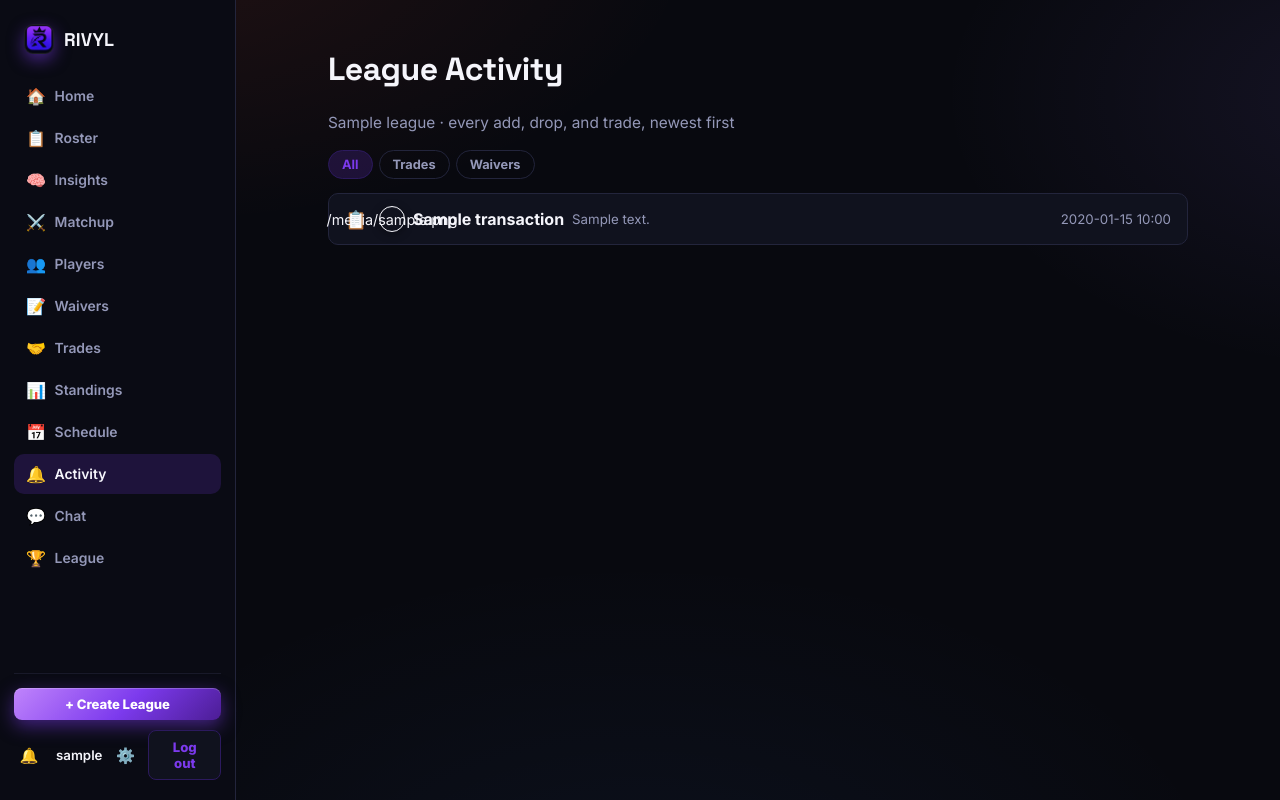
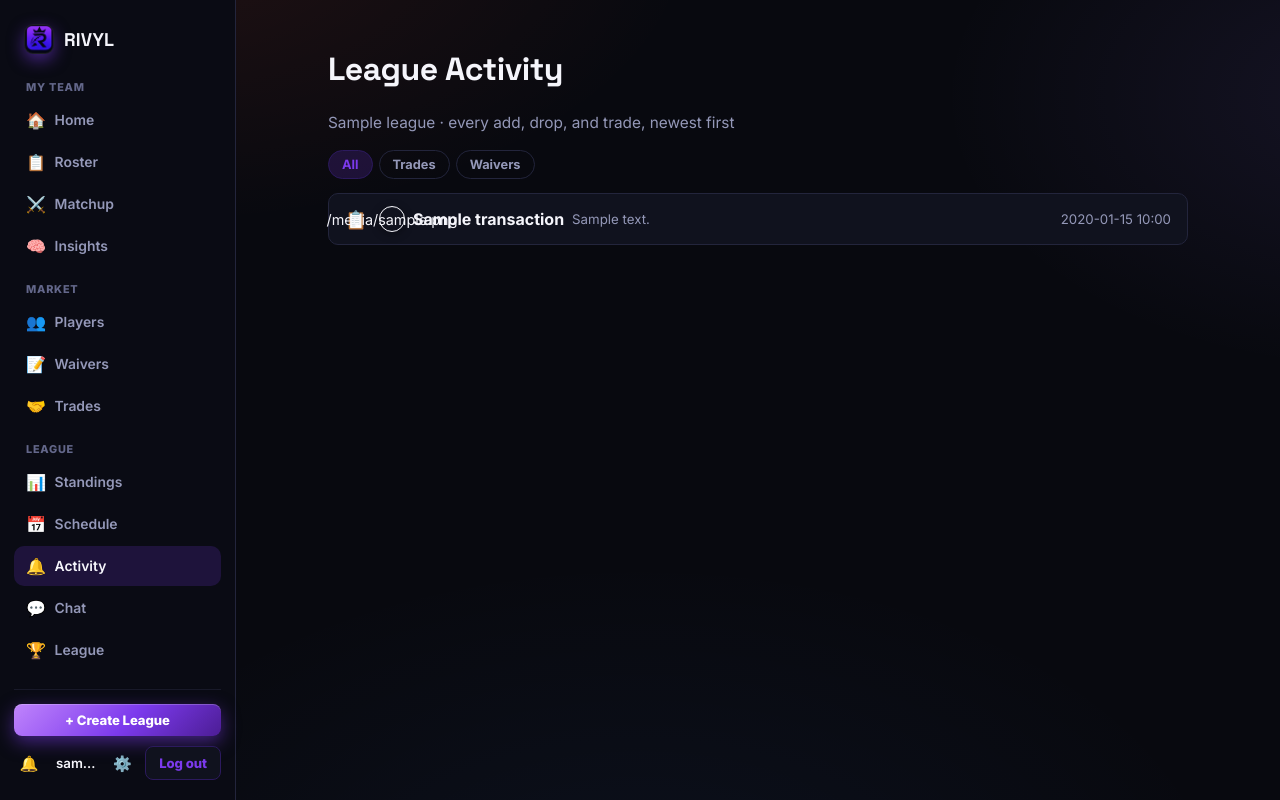
Before and after one commit to cmohalloran11-cell/rivyl, a Flask app: page /leagues/1/activity in a window 1280 px wide. Run offline with Flask 3, Linux system fonts and the light colour scheme; the visitor is signed in with stand-in values (Sample User, id 1); a database or web service that is not in the repository returns one stand-in record (values such as "Sample title"); data that the repository does not hold is empty; some libraries are stand-ins or nearby versions.

Commit message:
Group sidebar nav into My Team / Market / League; fix table overflow busting page width
- _macros.html: league_tabs() now inserts group labels before each cluster
  (My Team: Home/Roster/Matchup/Insights, Market: Players/Waivers/Trades,
  League: Standings/Schedule/Activity/Chat/League) so the 11-item flat list
  reads as three short groups instead of one long one. Desktop-only -- CSS
  hides the labels on the mobile bottom bar.
- style.css: base .teams-table rule now sets display:block (not just
  overflow-x:auto) -- overflow-x is a no-op on a display:table box in every
  engine, so the unwrapped Standings-preview table on league_home was
  silently rendering past its container and pushing the whole page into
  horizontal scroll. Traced live: computed overflowX read back "visible"
  even with overflow-x:auto set, until display:block was added -- the same
  fix the mobile-only override already relied on, just applied at every
  width instead of only under that media query.
- .sidebar-account/.topbar-username: constrain the username to its row
  (min-width:0, ellipsis) so a long username can't push the sidebar footer
  wider than its column.
- .invite-row: flex-wrap + min-width:0 so a long invite URL wraps instead
  of stretching its card.

Verified live against a throwaway 10-team test league (created + fully
deleted afterward) at desktop and mobile widths: no page-level horizontal
scroll, group labels render on desktop and are hidden on the mobile
strip, table scrolls internally instead of blowing out the page.

Co-Authored-By: Claude Sonnet 5 <noreply@anthropic.com>

```diff
--- a/static/style.css
+++ b/static/style.css
@@ -181,8 +181,10 @@ button, .btn, .btn-small, input, select {
   align-items: center;
   justify-content: space-between;
   gap: 8px;
+  min-width: 0;
 }
 .sidebar-account form { display: contents; }
+.sidebar-account .btn { flex-shrink: 0; }
 
 .notif-bell {
   position: relative;
@@ -218,6 +220,15 @@ button, .btn, .btn-small, input, select {
   font-size: 0.83rem;
   font-weight: 600;
   padding-left: 4px;
+  /* A long username was overflowing the sidebar-account row (and dragging
+     the whole page into horizontal scroll with it) since flex children
+     default to a min-width that's their own content size -- confirmed
+     live. Truncates instead of pushing its siblings out of the sidebar. */
+  flex: 1 1 auto;
+  min-width: 0;
+  overflow: hidden;
+  text-overflow: ellipsis;
+  white-space: nowrap;
 }
 
 /* ---- League nav (desktop sidebar list / mobile bottom bar) ---- */
@@ -259,6 +270,20 @@ button, .btn, .btn-small, input, select {
   border-radius: 0 3px 3px 0;
   background: var(--accent-gradient);
 }
+
+/* Splits the sidebar's 11 links into three short, scannable groups instead
+   of one long undifferentiated list -- hidden on the mobile horizontal
+   strip (see the max-width:760px override), where it would just eat scroll
+   space without the same benefit a vertical list gets from it. */
+.league-tab-group-label {
+  font-size: 0.68rem;
+  font-weight: 800;
+  text-transform: uppercase;
+  letter-spacing: 0.07em;
+  color: var(--text-faint);
+  padding: 14px 12px 4px;
+}
+.league-tab-group-label:first-child { padding-top: 4px; }
 
 @media (max-width: 760px) {
   .app-shell { flex-direction: column; }
@@ -304,6 +329,7 @@ button, .btn, .btn-small, input, select {
     z-index: 45;
   }
   .league-tabs::-webkit-scrollbar { display: none; }
+  .league-tab-group-label { display: none; }
   .league-tab {
     flex-direction: column;
     gap: 2px;
@@ -317,15 +343,13 @@ button, .btn, .btn-small, input, select {
   .league-tab-icon { font-size: 1.1rem; }
   body { padding-bottom: 70px; }
 
-  /* Fallback for any .teams-table not already sitting inside a
-     .table-scroll/.player-table-wrap container -- auto-layout tables grow
-     past width:100% when content demands it, so the table itself can just
-     host the horizontal scrollbar directly instead of forcing the page
-     body to pan sideways. !important on overflow-x only: the base
-     .teams-table rule below this media query in the cascade sets the
-     shorthand overflow:hidden (to clip rounded corners), which would
-     otherwise win on source order alone and silently defeat this. */
-  .teams-table { display: block; overflow-x: auto !important; -webkit-overflow-scrolling: touch; max-width: 100%; }
+  /* The base .teams-table rule (below this media query in the cascade)
+     already sets display:block + overflow-x:auto at every width -- this
+     mobile-only layer just adds momentum scrolling and re-asserts
+     overflow-x with !important so a plain (non-card-reflowed) table hosts
+     a touch-friendly scroll strip rather than the default table layout's
+     own scroll affordance. */
+  .teams-table { overflow-x: auto !important; -webkit-overflow-scrolling: touch; }
 
   /* The draft board's player list is the one table people reported not
      being able to use on a phone: reaching the Draft button meant scrolling
@@ -893,7 +917,27 @@ input:focus, select:focus, textarea:focus {
   background: var(--bg-elevated);
   border: 1px solid var(--border);
   border-radius: var(--radius-lg);
-  overflow: hidden;
+  /* auto, not hidden -- a table with more columns than fit (a Standings
+     preview card is the one place this was caught live: not every page
+     wraps its table in .player-table-wrap, and overflow:hidden on a table
+     doesn't shrink its intrinsic content width, it just lets the table
+     render wider than its container while clipping nothing, pushing the
+     whole page into horizontal scroll). auto lets the table scroll within
+     its own rounded-corner box at any width, wrapped or not, instead of
+     silently blowing out the page -- the .player-table-wrap wrapper used
+     elsewhere still works fine stacked on top of this.
+     display:block is load-bearing here, not decoration: a <table> stays
+     display:table by default, and overflow-x on a display:table box is
+     silently a no-op in every engine (confirmed live -- computed overflowX
+     came back "visible" even with this rule in place until display:block
+     was added). The mobile-only override further down duplicates this same
+     display:block + overflow-x:auto pair for the same reason; this is just
+     that fix applied at every width instead of only under the mobile media
+     query. */
+  display: block;
+  max-width: 100%;
+  overflow-x: auto;
+  overflow-y: hidden;
   box-shadow: var(--shadow-sm);
 }
 
@@ -1079,8 +1123,8 @@ input:focus, select:focus, textarea:focus {
   align-items: center;
   gap: 8px;
 }
-.invite-row { display: flex; gap: 8px; }
-.invite-row input { flex: 1; font-variant-numeric: tabular-nums; }
+.invite-row { display: flex; gap: 8px; flex-wrap: wrap; }
+.invite-row input { flex: 1 1 240px; min-width: 0; font-variant-numeric: tabular-nums; }
 .draft-settings-form { max-width: 480px; }
 
 .randomize-order-check {
--- a/templates/_macros.html
+++ b/templates/_macros.html
@@ -2,23 +2,36 @@
 {# base.html already wraps {% block league_nav %} in <nav class="league-tabs">
    -- this macro must NOT add a second one, or the mobile fixed bottom-bar
    CSS (which targets .league-tabs directly) ends up applied to two nested
-   elements and collapses to a near-zero-height strip pinned off-screen. #}
+   elements and collapses to a near-zero-height strip pinned off-screen.
+
+   Grouped into MY TEAM / MARKET / LEAGUE with small labels so an 11-item
+   flat list reads as three short ones instead of one long one -- labels are
+   desktop-only (hidden on the mobile horizontal strip via CSS), where a
+   label would just eat scroll space in an already-tight bar without adding
+   the same scannability a vertical sidebar gets from it. #}
+  <div class="league-tab-group-label">My Team</div>
   <a class="league-tab {% if active == 'home' %}league-tab-active{% endif %}"
      href="{{ url_for('home_page', league_id=league['id']) }}"><span class="league-tab-icon">🏠</span> Home</a>
   {% if my_team_id %}
   <a class="league-tab {% if active == 'roster' %}league-tab-active{% endif %}"
      href="{{ url_for('team_detail', league_id=league['id'], team_id=my_team_id) }}"><span class="league-tab-icon">📋</span> Roster</a>
+  {% endif %}
+  <a class="league-tab {% if active == 'matchup' %}league-tab-active{% endif %}"
+     href="{{ url_for('matchup_detail', league_id=league['id']) }}"><span class="league-tab-icon">⚔️</span> Matchup</a>
+  {% if my_team_id %}
   <a class="league-tab {% if active == 'insights' %}league-tab-active{% endif %}"
      href="{{ url_for('insights_page', league_id=league['id']) }}"><span class="league-tab-icon">🧠</span> Insights</a>
   {% endif %}
-  <a class="league-tab {% if active == 'matchup' %}league-tab-active{% endif %}"
-     href="{{ url_for('matchup_detail', league_id=league['id']) }}"><span class="league-tab-icon">⚔️</span> Matchup</a>
+
+  <div class="league-tab-group-label">Market</div>
   <a class="league-tab {% if active == 'players' %}league-tab-active{% endif %}"
      href="{{ url_for('players_list', league_id=league['id']) }}"><span class="league-tab-icon">👥</span> Players</a>
   <a class="league-tab {% if active == 'waivers' %}league-tab-active{% endif %}"
      href="{{ url_for('waivers_page', league_id=league['id']) }}"><span class="league-tab-icon">📝</span> Waivers</a>
   <a class="league-tab {% if active == 'trades' %}league-tab-active{% endif %}"
      href="{{ url_for('trades_page', league_id=league['id']) }}"><span class="league-tab-icon">🤝</span> Trades</a>
+
+  <div class="league-tab-group-label">League</div>
   <a class="league-tab {% if active == 'standings' %}league-tab-active{% endif %}"
      href="{{ url_for('standings_page', league_id=league['id']) }}"><span class="league-tab-icon">📊</span> Standings</a>
   <a class="league-tab {% if active == 'schedule' %}league-tab-active{% endif %}"
```
